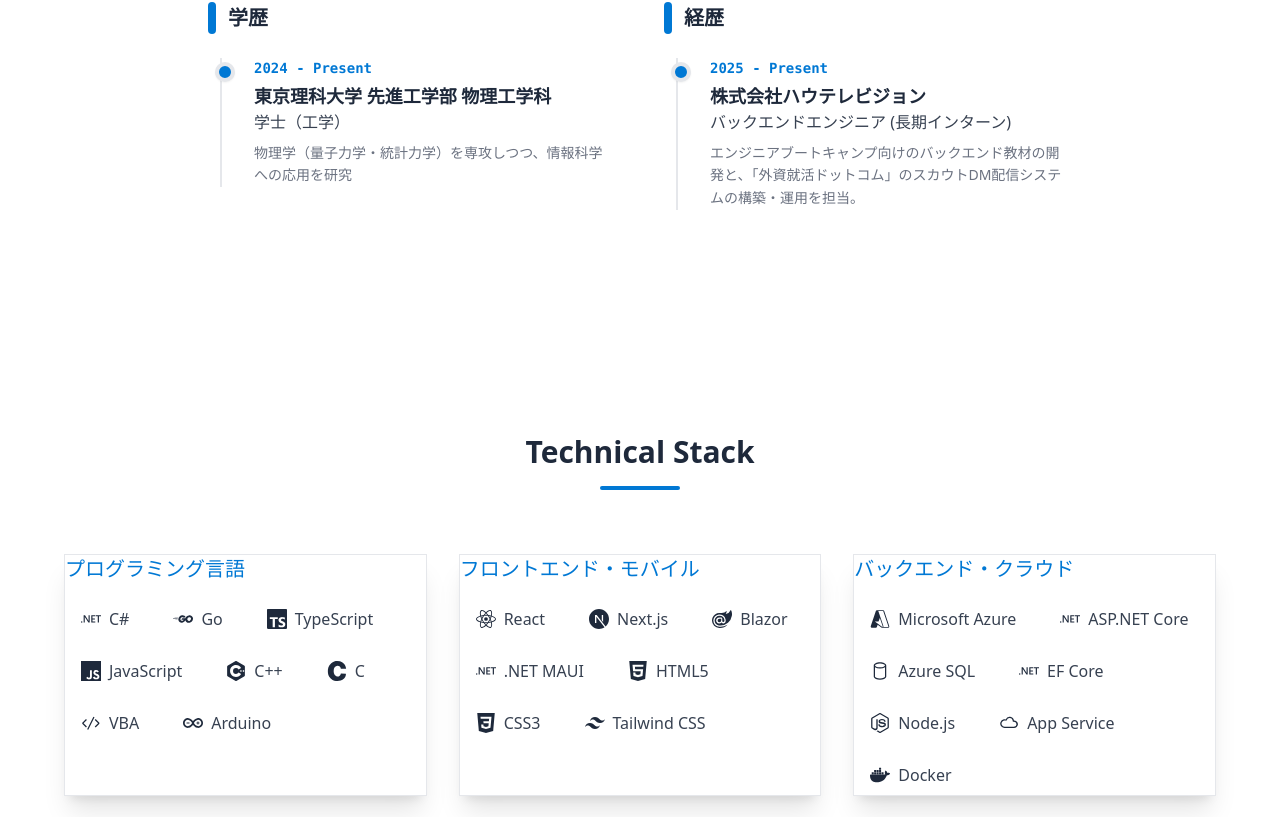
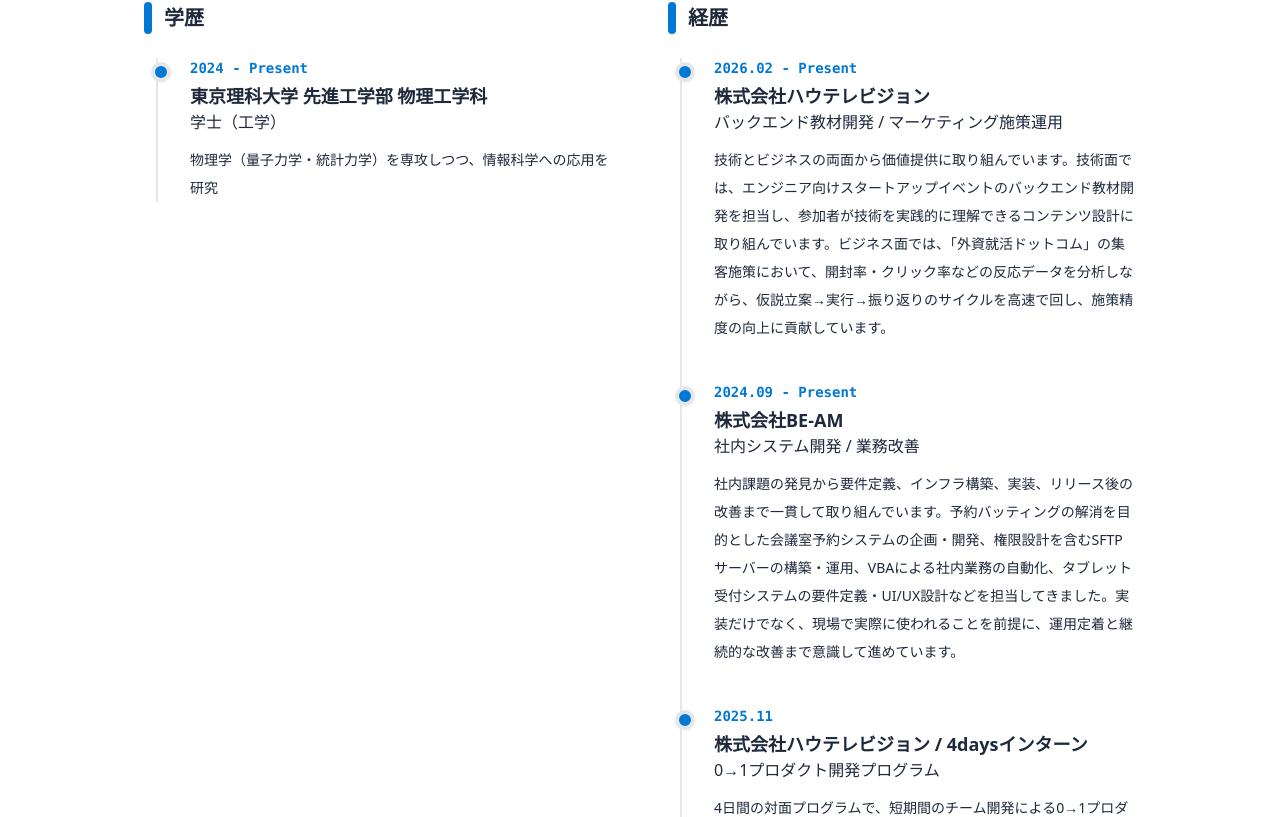
Before and after one commit to Haru8644/my-portfolio, a Next.js app: page / in a window 1280 px wide. Shown: the part 1704-2521 px from the top of the page. Built offline with nearby package versions, Linux system fonts and the light colour scheme.

Commit message:
feat: expand experience timeline copy and refine role descriptions

```diff
--- a/src/components/home/Timeline.tsx
+++ b/src/components/home/Timeline.tsx
@@ -4,26 +4,41 @@ import { useLanguage } from '../../context/LanguageContext';
 import { EDUCATION, EXPERIENCE } from '../../data/constants';
 import { TimelineItem } from '../../data/types';
 
-const TimelineSection = ({ title, items }: { title: string, items: TimelineItem[] }) => {
+const TimelineSection = ({
+  title,
+  items,
+}: {
+  title: string;
+  items: TimelineItem[];
+}) => {
   const { lang } = useLanguage();
+
   return (
     <div className="mb-12">
-      <h3 className="text-xl font-bold mb-6 flex items-center gap-3">
-        <span className="w-2 h-8 bg-azure rounded-full"></span>
+      <h3 className="mb-6 flex items-center gap-3 text-xl font-bold">
+        <span className="h-8 w-2 rounded-full bg-azure" />
         {title}
       </h3>
-      <div className="space-y-8 border-l-2 border-base-300 ml-3 pl-8 relative">
+
+      <div className="relative ml-3 space-y-10 border-l-2 border-base-300 pl-8">
         {items.map((item, index) => (
           <div key={index} className="relative">
-            <div className="absolute -left-[39px] top-1 w-5 h-5 rounded-full border-4 border-base-100 bg-azure shadow-sm"></div>
+            <div className="absolute -left-[39px] top-1 h-5 w-5 rounded-full border-4 border-base-100 bg-azure shadow-sm" />
 
-            <span className="text-sm font-mono text-azure font-bold mb-1 block">
+            <span className="mb-1 block font-mono text-sm font-bold text-azure">
               {item.period}
             </span>
-            <h4 className="text-lg font-bold">{item.organization[lang]}</h4>
-            <p className="text-base font-medium text-gray-700">{item.title[lang]}</p>
+
+            <h4 className="text-lg font-bold text-base-content">
+              {item.organization[lang]}
+            </h4>
+
+            <p className="text-base font-medium text-base-content/80">
+              {item.title[lang]}
+            </p>
+
             {item.description && (
-              <p className="text-sm text-gray-500 mt-2 leading-relaxed">
+              <p className="mt-3 text-sm leading-7 text-base-content/70">
                 {item.description[lang]}
               </p>
             )}
@@ -36,12 +51,19 @@ const TimelineSection = ({ title, items }: { title: string, items: TimelineItem[
 
 export const Timeline = () => {
   const { lang } = useLanguage();
+
   return (
-    <section className="py-20 bg-base-100">
-      <div className="container mx-auto px-4 max-w-4xl">
-        <div className="grid grid-cols-1 md:grid-cols-2 gap-12">
-          <TimelineSection title={lang === 'en' ? 'Education' : '学歴'} items={EDUCATION} />
-          <TimelineSection title={lang === 'en' ? 'Experience' : '経歴'} items={EXPERIENCE} />
+    <section className="bg-base-100 py-20">
+      <div className="container mx-auto max-w-5xl px-4">
+        <div className="grid grid-cols-1 gap-14 lg:grid-cols-2">
+          <TimelineSection
+            title={lang === 'en' ? 'Education' : '学歴'}
+            items={EDUCATION}
+          />
+          <TimelineSection
+            title={lang === 'en' ? 'Experience' : '経歴'}
+            items={EXPERIENCE}
+          />
         </div>
       </div>
     </section>
--- a/src/data/constants.ts
+++ b/src/data/constants.ts
@@ -83,12 +83,71 @@ export const EDUCATION: TimelineItem[] = [
 
 export const EXPERIENCE: TimelineItem[] = [
   {
-    period: "2025 - Present",
-    title: { en: "Backend Engineer Intern", ja: "バックエンドエンジニア (長期インターン)" },
-    organization: { en: "Howtelevision, Inc.", ja: "株式会社ハウテレビジョン" },
+    period: "2026.02 - Present",
+    title: {
+      en: "Backend Curriculum Development / Marketing Operations",
+      ja: "バックエンド教材開発 / マーケティング施策運用",
+    },
+    organization: {
+      en: "Howtelevision, Inc.",
+      ja: "株式会社ハウテレビジョン",
+    },
     description: {
-      en: "Developing backend curriculum for an engineering bootcamp and automating direct messaging for the 'Gaishi Shukatsu' platform.",
-      ja: "エンジニアブートキャンプ向けのバックエンド教材の開発と、「外資就活ドットコム」のスカウトDM配信システムの構築・運用を担当。",
+      en:
+        "Contributing across both engineering and business functions. On the engineering side, I develop backend curriculum for engineer-focused startup events, designing content that helps participants understand and apply technical concepts in practice. On the business side, I support outreach initiatives for 'GaishiShukatsu' by analyzing response data such as open and click-through rates and improving execution quality through a rapid hypothesis–execution–review cycle.",
+      ja:
+        "技術とビジネスの両面から価値提供に取り組んでいます。技術面では、エンジニア向けスタートアップイベントのバックエンド教材開発を担当し、参加者が技術を実践的に理解できるコンテンツ設計に取り組んでいます。ビジネス面では、「外資就活ドットコム」の集客施策において、開封率・クリック率などの反応データを分析しながら、仮説立案→実行→振り返りのサイクルを高速で回し、施策精度の向上に貢献しています。",
+    },
+  },
+  {
+    period: "2024.09 - Present",
+    title: {
+      en: "Internal Systems Development / Operations Improvement",
+      ja: "社内システム開発 / 業務改善",
+    },
+    organization: {
+      en: "BE-AM Co., Ltd.",
+      ja: "株式会社BE-AM",
+    },
+    description: {
+      en:
+        "Engaged in internal systems development and operational improvement from problem discovery and requirements definition to infrastructure setup, implementation, and post-release refinement. Worked on planning and developing a conference-room booking system to resolve scheduling conflicts, building and operating an SFTP server with clearly designed permission management, automating internal workflows with VBA, and supporting requirements definition and UI/UX design for a tablet-based reception system. Focused not only on implementation, but also on real-world adoption and continuous improvement based on on-site feedback.",
+      ja:
+        "社内課題の発見から要件定義、インフラ構築、実装、リリース後の改善まで一貫して取り組んでいます。予約バッティングの解消を目的とした会議室予約システムの企画・開発、権限設計を含むSFTPサーバーの構築・運用、VBAによる社内業務の自動化、タブレット受付システムの要件定義・UI/UX設計などを担当してきました。実装だけでなく、現場で実際に使われることを前提に、運用定着と継続的な改善まで意識して進めています。",
+    },
+  },
+  {
+    period: "2025.11",
+    title: {
+      en: "0→1 Product Development Program",
+      ja: "0→1プロダクト開発プログラム",
+    },
+    organization: {
+      en: "Howtelevision, Inc. / 4days Internship",
+      ja: "株式会社ハウテレビジョン / 4daysインターン",
+    },
+    description: {
+      en:
+        "Experienced rapid team-based product development in a four-day on-site program. Worked on persona definition, service concept alignment, and front-end implementation through pair development, while also participating in discussions on what user problem the team should solve and why. This experience strengthened my customer-centric thinking, communication under ambiguity, and ability to connect implementation decisions with product value.",
+      ja:
+        "4日間の対面プログラムで、短期間のチーム開発による0→1プロダクト開発を経験しました。顧客ペルソナの定義、サービスの方向性の合意形成、フロント実装のペア開発に取り組みながら、「誰のどんな課題を解くのか」をチームで議論し、実装と最終発表につなげました。この経験を通して、顧客視点で課題を捉える力、曖昧な状況で合意形成する力、実装を価値に結びつけて説明する力を伸ばしました。",
+    },
+  },
+  {
+    period: "2025.09",
+    title: {
+      en: "Hackathon Participant / Product Development",
+      ja: "ハッカソン参加 / プロダクト開発",
+    },
+    organization: {
+      en: "Engineer Guild Hackathon",
+      ja: "Engineer Guild Hackathon",
+    },
+    description: {
+      en:
+        "Completed a one-week 0→1 development cycle in a four-member team, covering persona definition, technology selection, implementation, and final presentation. In addition to development, I mainly led the structure and delivery of the pitch, focusing on explaining how each technical decision solved concrete user problems rather than simply listing features. Through this experience, I learned how to translate engineering choices into business value and communicate them clearly to both technical and non-technical audiences.",
+      ja:
+        "4人チームで、ペルソナ定義・技術選定・実装・発表までを1週間でやり切る0→1開発を経験しました。開発に関わりつつ、主にプレゼン資料の構成と発表を主導し、機能の羅列ではなく「その技術がユーザーのどんな課題をどう解決するのか」を軸に価値を伝えることを意識しました。この経験を通して、技術的な判断をビジネス価値へ翻訳し、非エンジニアにも伝わる形で表現する力を実践的に学びました。",
     },
   },
 ];
```
